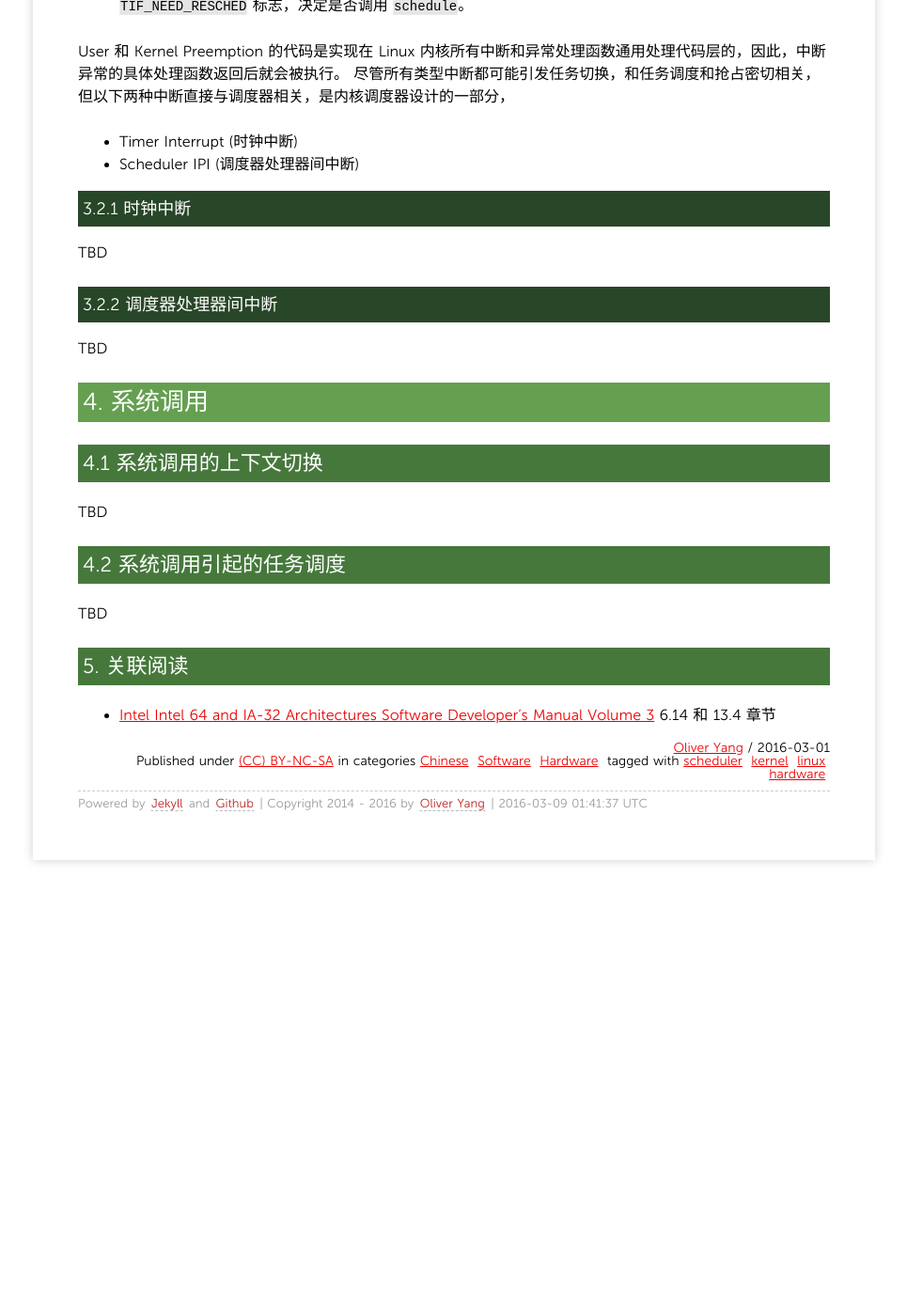
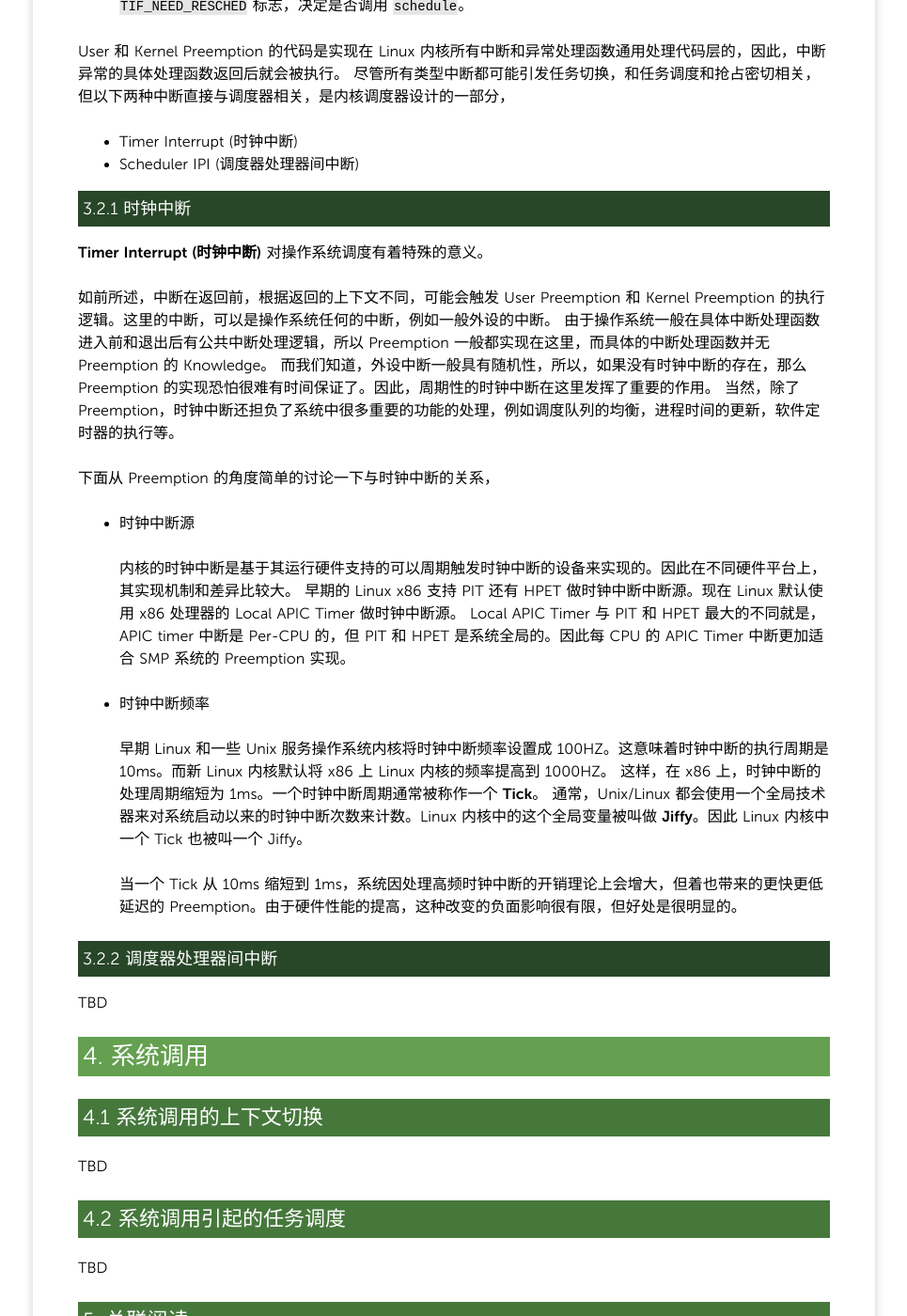
Before and after one commit to yangoliver/yangoliver.github.io, a Jekyll site: the page built from _posts/2016/2016-03-01-linux-scheduler-1.md, in a window 1280 px wide and 1400 px high, scrolled down 6984 px. Shown: the whole window at 94% size, without its empty margins (157-1122 px from the left). Built offline with Jekyll 4.4.1, drawn with Linux system fonts in a browser that asks for light colours; comment, search, counter and statistics services are not loaded; before the commit the page ends 7947 px from its top, so only the background shows below that.

Commit message:
draft: new contents for timer interrupt

```diff
--- a/_posts/2016/2016-03-01-linux-scheduler-1.md
+++ b/_posts/2016/2016-03-01-linux-scheduler-1.md
@@ -266,7 +266,28 @@ User 和 Kernel Preemption 的代码是实现在 Linux 内核所有中断和异
 
 #### 3.2.1 时钟中断
 
-TBD
+**Timer Interrupt (时钟中断)** 对操作系统调度有着特殊的意义。
+
+如前所述，中断在返回前，根据返回的上下文不同，可能会触发 User Preemption 和 Kernel Preemption 的执行逻辑。这里的中断，可以是操作系统任何的中断，例如一般外设的中断。
+由于操作系统一般在具体中断处理函数进入前和退出后有公共中断处理逻辑，所以 Preemption 一般都实现在这里，而具体的中断处理函数并无 Preemption 的 Knowledge。
+而我们知道，外设中断一般具有随机性，所以，如果没有时钟中断的存在，那么 Preemption 的实现恐怕很难有时间保证了。因此，周期性的时钟中断在这里发挥了重要的作用。
+当然，除了 Preemption，时钟中断还担负了系统中很多重要的功能的处理，例如调度队列的均衡，进程时间的更新，软件定时器的执行等。
+
+下面从 Preemption 的角度简单的讨论一下与时钟中断的关系，
+
+- 时钟中断源
+
+  内核的时钟中断是基于其运行硬件支持的可以周期触发时钟中断的设备来实现的。因此在不同硬件平台上，其实现机制和差异比较大。
+  早期的 Linux x86 支持 PIT 还有 HPET 做时钟中断中断源。现在 Linux 默认使用 x86 处理器的 Local APIC Timer 做时钟中断源。
+  Local APIC Timer 与 PIT 和 HPET 最大的不同就是，APIC timer 中断是 Per-CPU 的，但 PIT 和 HPET 是系统全局的。因此每 CPU 的 APIC Timer 中断更加适合 SMP 系统的 Preemption 实现。
+
+- 时钟中断频率
+
+  早期 Linux 和一些 Unix 服务操作系统内核将时钟中断频率设置成 100HZ。这意味着时钟中断的执行周期是 10ms。而新 Linux 内核默认将 x86 上 Linux 内核的频率提高到 1000HZ。
+  这样，在 x86 上，时钟中断的处理周期缩短为 1ms。一个时钟中断周期通常被称作一个 **Tick**。
+  通常，Unix/Linux 都会使用一个全局技术器来对系统启动以来的时钟中断次数来计数。Linux 内核中的这个全局变量被叫做 **Jiffy**。因此 Linux 内核中一个 Tick 也被叫一个 Jiffy。
+
+  当一个 Tick 从 10ms 缩短到 1ms，系统因处理高频时钟中断的开销理论上会增大，但着也带来的更快更低延迟的 Preemption。由于硬件性能的提高，这种改变的负面影响很有限，但好处是很明显的。
 
 #### 3.2.2 调度器处理器间中断
 
```
